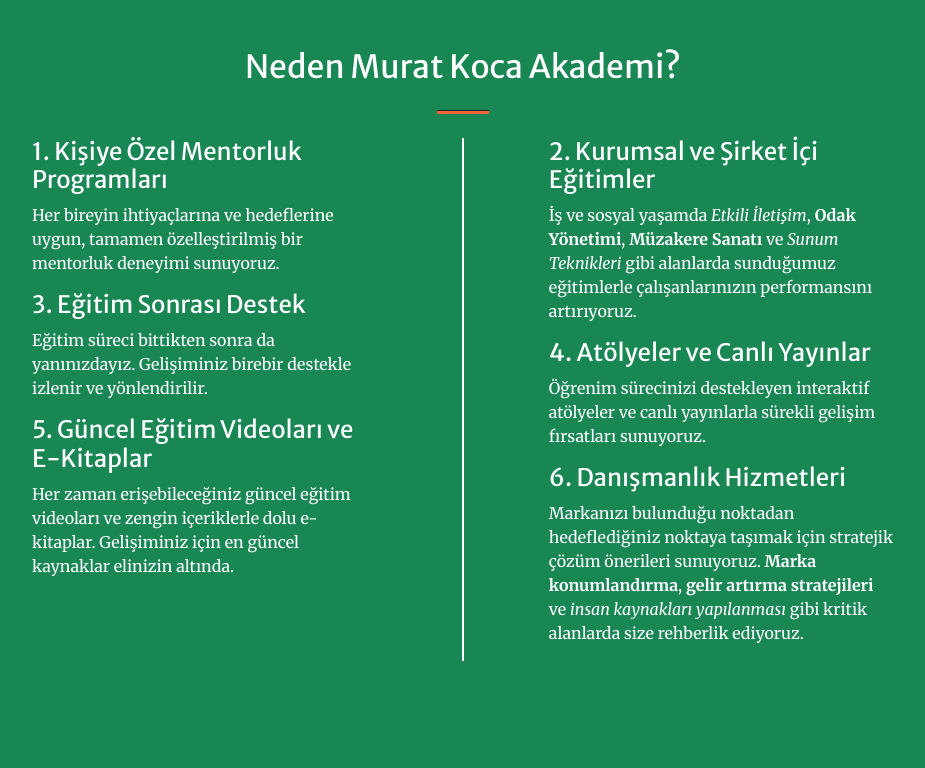
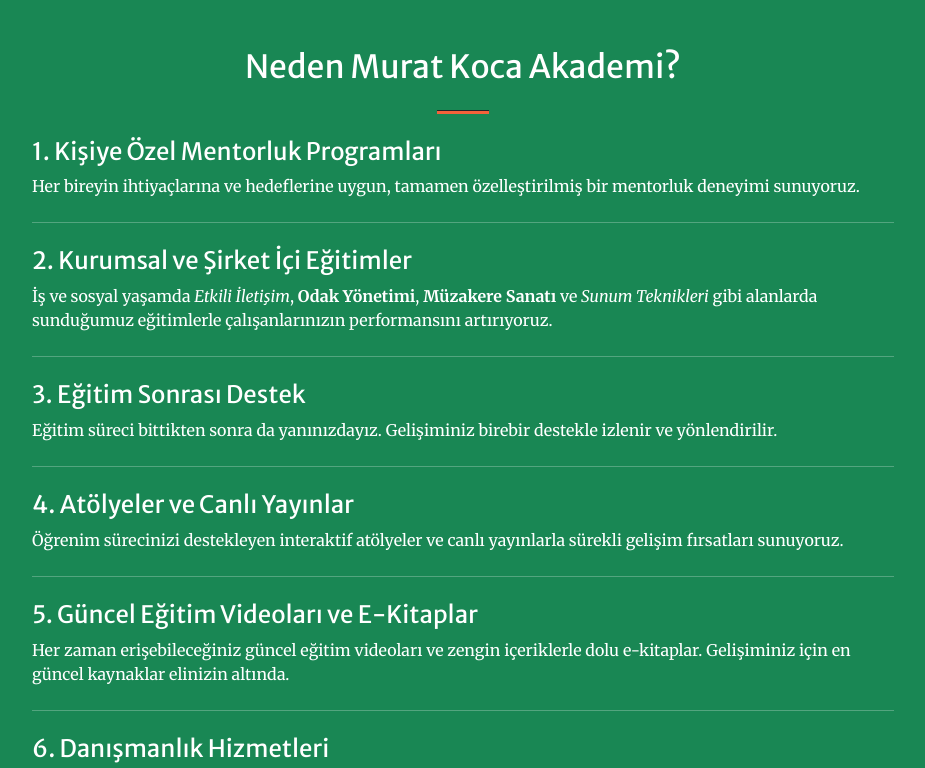
Before and after one commit to MEO41/muratkocaakademi, a plain HTML site: page index.html in a window 1280 px wide. Shown: the part 880-1648 px from the top of the page, without its empty margins (177-1102 px from the left). Drawn offline with nearby package versions, Linux system fonts and the light colour scheme; some packages are replaced by stand-ins of ours; a script that the page names is missing.

Commit message:
Update index.html

```diff
--- a/index.html
+++ b/index.html
@@ -27,7 +27,7 @@
         <div class="contact-info d-flex align-items-center">
             <!-- Phone Icon and Text -->
             <i class="bi bi-telephone-fill"></i>
-            <a href="tel:+905302316989" class="text-dark ms-1">
+            <a href="tel:+90 222 222 22 22" class="text-dark ms-1">
                 <!-- Text visible on medium and larger screens -->
                 <span class="d-none d-md-inline">+90 222 222 22 22</span>
             </a>
@@ -93,51 +93,56 @@
             </div>
         </header>
 
-<!-- About Section with Divider -->
+<!-- About Section with Dividers -->
 <section class="page-section bg-primary" id="hakkimda">
     <div class="container px-4 px-lg-5">
         <div class="row gx-4 gx-lg-5 justify-content-center">
             <div class="col-lg-10">
                 <h2 class="text-white text-center mt-0 mb-2">Neden Murat Koca Akademi?</h2>
-                <hr class="divider divider" />
+                <hr class="divider" />
 
-                <!-- Content Row -->
-                <div class="row text-white mb-4" style="font-size: 16px;">
+                <!-- Content Column -->
+                <div class="text-white mb-4" style="font-size: 16px;">
 
-                    <!-- Left Column -->
-                    <div class="col-md-5">
                     <h3 class="text-white" style="font-size: 24px;">1. Kişiye Özel Mentorluk Programları</h3>
                     <p>Her bireyin ihtiyaçlarına ve hedeflerine uygun, tamamen özelleştirilmiş bir mentorluk deneyimi sunuyoruz.</p>
+
+                    <!-- Divider -->
+                    <hr class="my-4" />
+
+                    <h3 class="text-white" style="font-size: 24px;">2. Kurumsal ve Şirket İçi Eğitimler</h3>
+                    <p>İş ve sosyal yaşamda <em>Etkili İletişim</em>, <strong>Odak Yönetimi</strong>, <strong>Müzakere Sanatı</strong> ve <em>Sunum Teknikleri</em> gibi alanlarda sunduğumuz eğitimlerle çalışanlarınızın performansını artırıyoruz.</p>
+
+                    <!-- Divider -->
+                    <hr class="my-4" />
 
                     <h3 class="text-white" style="font-size: 24px;">3. Eğitim Sonrası Destek</h3>
                     <p>Eğitim süreci bittikten sonra da yanınızdayız. Gelişiminiz birebir destekle izlenir ve yönlendirilir.</p>
 
-                        <h3 class="text-white" style="font-size: 24px;">5. Güncel Eğitim Videoları ve E-Kitaplar</h3>
-                        <p>Her zaman erişebileceğiniz güncel eğitim videoları ve zengin içeriklerle dolu e-kitaplar. Gelişiminiz için en güncel kaynaklar elinizin altında.</p>
-                    </div>
-
                     <!-- Divider -->
-                    <div class="col-md-2 d-flex justify-content-center">
-                        <div style="border-left: 2px solid white; height: 100%;"></div>
-                    </div>
-
-                    <!-- Right Column -->
-                    <div class="col-md-5">
-                        <h3 class="text-white" style="font-size: 24px;">2. Kurumsal ve Şirket İçi Eğitimler</h3>
-                        <p>İş ve sosyal yaşamda <em>Etkili İletişim</em>, <strong>Odak Yönetimi</strong>, <strong>Müzakere Sanatı</strong> ve <em>Sunum Teknikleri</em> gibi alanlarda sunduğumuz eğitimlerle çalışanlarınızın performansını artırıyoruz.</p>
+                    <hr class="my-4" />
 
                     <h3 class="text-white" style="font-size: 24px;">4. Atölyeler ve Canlı Yayınlar</h3>
                     <p>Öğrenim sürecinizi destekleyen interaktif atölyeler ve canlı yayınlarla sürekli gelişim fırsatları sunuyoruz.</p>
 
+                    <!-- Divider -->
+                    <hr class="my-4" />
+
+                    <h3 class="text-white" style="font-size: 24px;">5. Güncel Eğitim Videoları ve E-Kitaplar</h3>
+                    <p>Her zaman erişebileceğiniz güncel eğitim videoları ve zengin içeriklerle dolu e-kitaplar. Gelişiminiz için en güncel kaynaklar elinizin altında.</p>
+
+                    <!-- Divider -->
+                    <hr class="my-4" />
+
                     <h3 class="text-white" style="font-size: 24px;">6. Danışmanlık Hizmetleri</h3>
                     <p>Markanızı bulunduğu noktadan hedeflediğiniz noktaya taşımak için stratejik çözüm önerileri sunuyoruz. <strong>Marka konumlandırma</strong>, <strong>gelir artırma stratejileri</strong> ve <em>insan kaynakları yapılanması</em> gibi kritik alanlarda size rehberlik ediyoruz.</p>
-                    </div>
 
                 </div>
             </div>
         </div>
     </div>
 </section>
+
 
 <!-- Kurumsal Eğitim Kataloğu -->
 <div class="container mt-5" id="kurumsalEgitimler">
```
Lines whose indentation alone changed are shown as unchanged.
